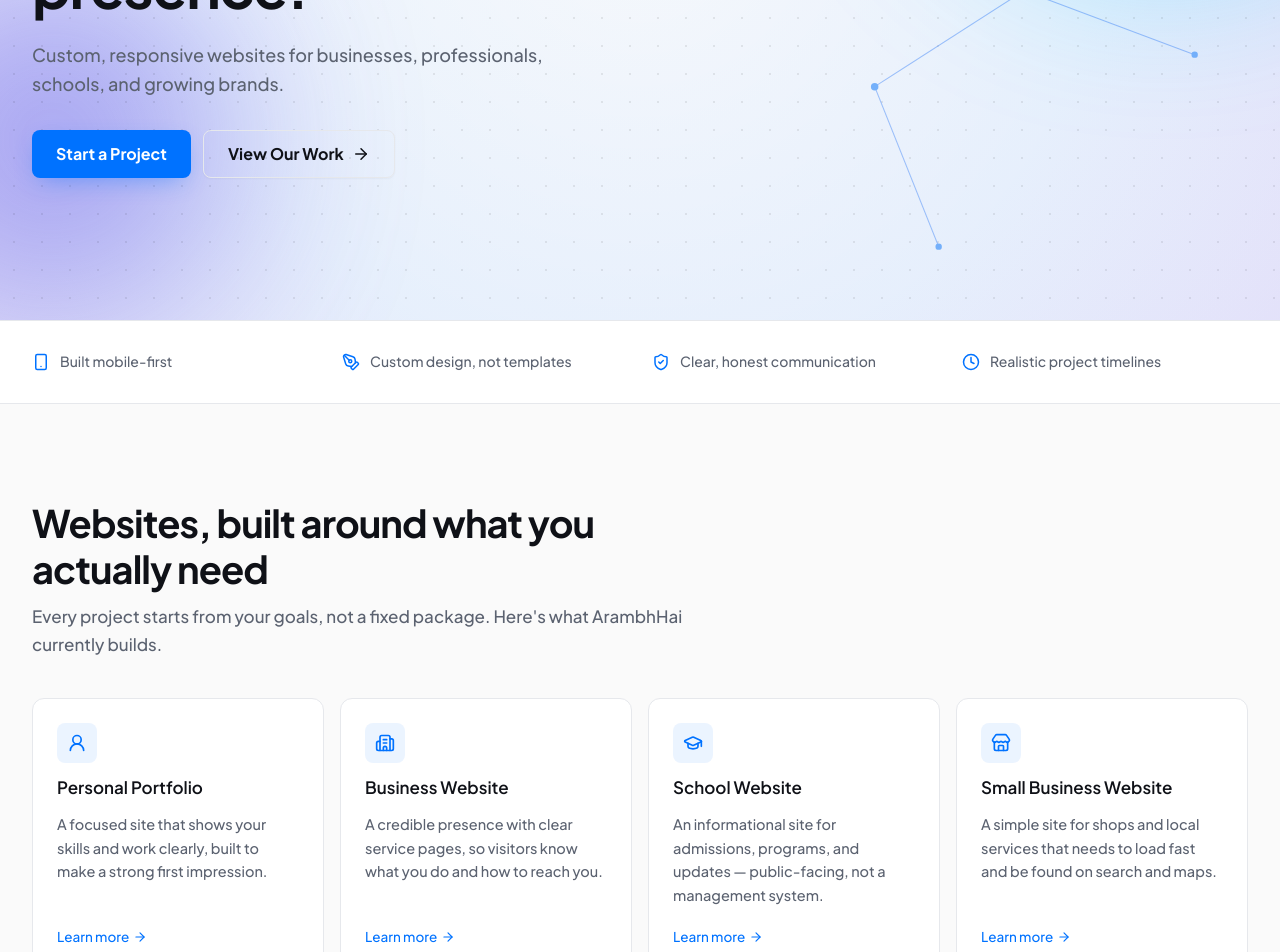
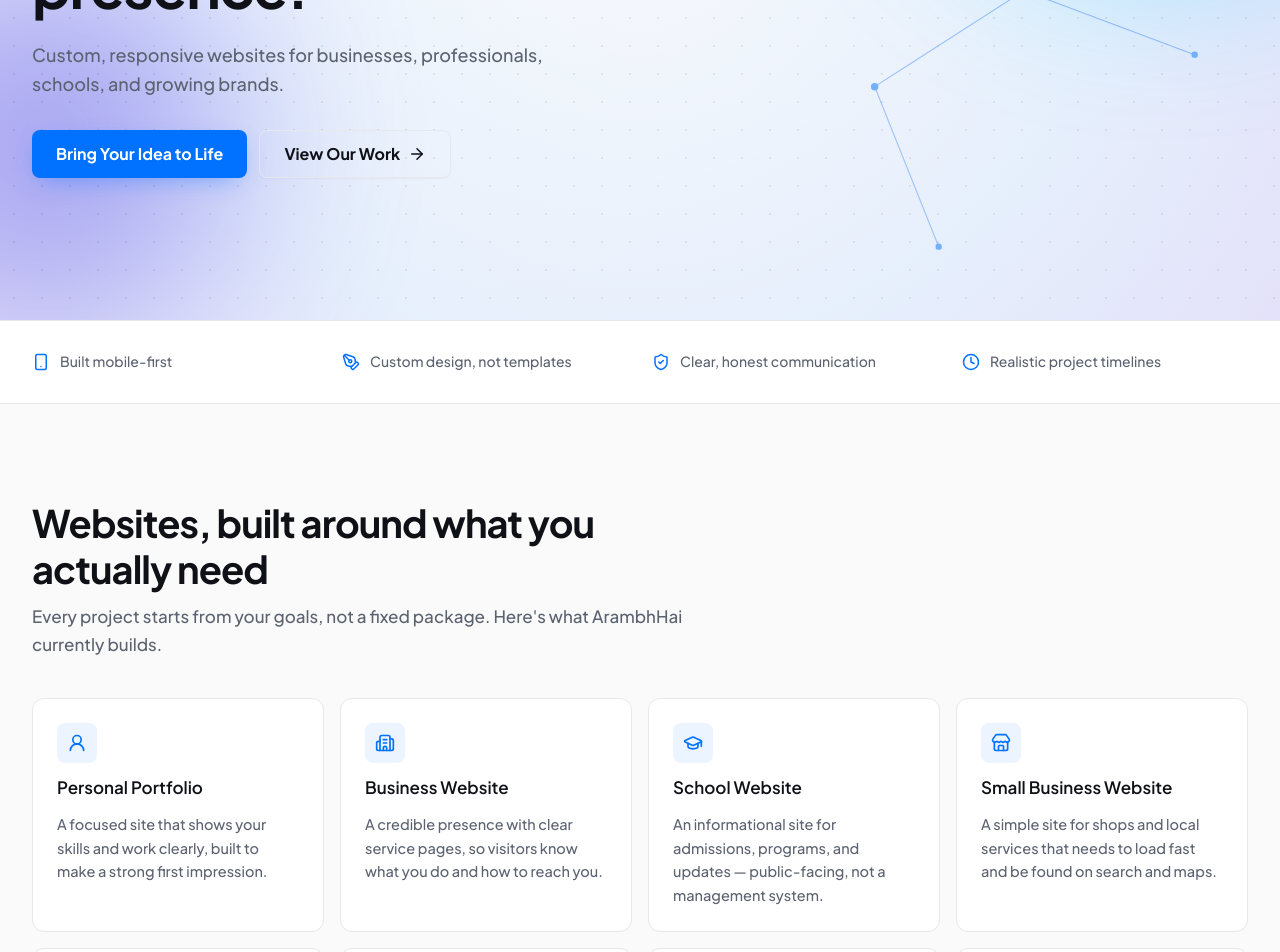
Before and after one commit to crazytechx2000/arambhhai, a Next.js app: page / in a window 1280 px wide. Shown: the part 440-1392 px from the top of the page. Built offline with nearby package versions, Linux system fonts and the light colour scheme.

Commit message:
Refine service cards and calls to action

```diff
--- a/app/work/page.tsx
+++ b/app/work/page.tsx
@@ -85,7 +85,7 @@ export default function WorkPage() {
             Want a website like one of these, built for you?
           </h2>
           <Button href="/contact" size="lg">
-            Start a Project <ArrowRight size={18} />
+            Bring Your Idea to Life <ArrowRight size={18} />
           </Button>
         </div>
       </Container>
--- a/components/home/FinalCta.tsx
+++ b/components/home/FinalCta.tsx
@@ -24,7 +24,7 @@ export function FinalCta() {
 
           <div className="mt-8 flex flex-col items-center gap-3 sm:flex-row sm:justify-center">
             <Button href="/contact" size="lg" className="w-full sm:w-auto">
-              Start a Project
+              Bring Your Idea to Life
             </Button>
             <Button
               href={siteConfig.fiverrUrl}
--- a/components/home/Hero.tsx
+++ b/components/home/Hero.tsx
@@ -40,7 +40,7 @@ export function Hero() {
 
           <div className="mt-8 flex flex-col gap-3 sm:flex-row">
             <Button href="/contact" size="lg" className="sm:w-auto w-full">
-              Start a Project
+              Bring Your Idea to Life
             </Button>
             <Button
               href="/#work"
--- a/components/home/Services.tsx
+++ b/components/home/Services.tsx
@@ -1,4 +1,3 @@
-import { ArrowRight } from "lucide-react";
 import { Container } from "@/components/ui/Container";
 import { SectionHeading } from "@/components/ui/SectionHeading";
 import { FadeIn } from "@/components/ui/FadeIn";
@@ -30,13 +29,6 @@ export function Services() {
                   <p className="text-[14.5px] leading-relaxed text-text-muted">
                     {service.description}
                   </p>
-                  <span className="mt-auto flex items-center gap-1 pt-2 text-[13.5px] font-medium text-brand-primary">
-                    Learn more
-                    <ArrowRight
-                      size={14}
-                      className="transition-transform group-hover:translate-x-0.5"
-                    />
-                  </span>
                 </div>
               </FadeIn>
             );
--- a/components/layout/MobileDrawer.tsx
+++ b/components/layout/MobileDrawer.tsx
@@ -64,7 +64,7 @@ export function MobileDrawer({
 
       <div className="px-6 pb-8 pt-4">
         <Button href="/contact" size="lg" className="w-full" onClick={onClose}>
-          Start a Project
+          Bring Your Idea to Life
         </Button>
       </div>
     </div>
--- a/components/layout/StickyMobileCTA.tsx
+++ b/components/layout/StickyMobileCTA.tsx
@@ -36,7 +36,7 @@ export function StickyMobileCTA() {
       }}
     >
       <Button href="/contact" size="lg" className="w-full">
-        Start a Project
+        Bring Your Idea to Life
       </Button>
     </div>
   );
```
